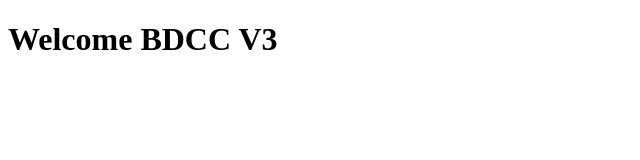
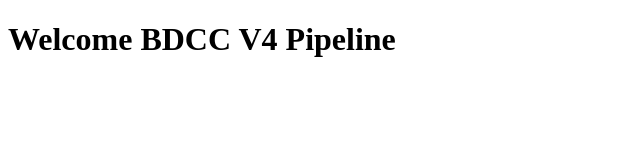
Before and after one commit to AMALZIAD/TP4, a plain HTML site: page index.html in a window 1280 px wide. Shown: the whole page, without its empty margins (0-640 px from the left). Drawn offline with Linux system fonts and the light colour scheme.

Commit message:
TP4 V4 Pipeline

```diff
--- a/index.html
+++ b/index.html
@@ -6,6 +6,6 @@
 
 </head>
 <body>
-    <h1>Welcome BDCC V3</h1>
+    <h1>Welcome BDCC V4 Pipeline </h1>
 </body>
 </html>
```
